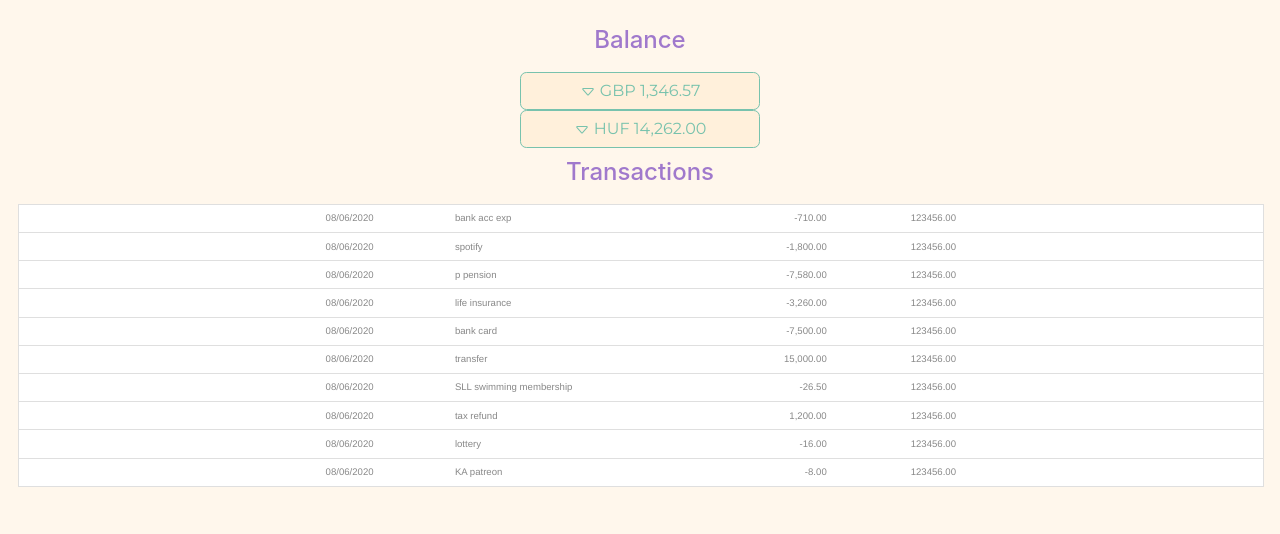
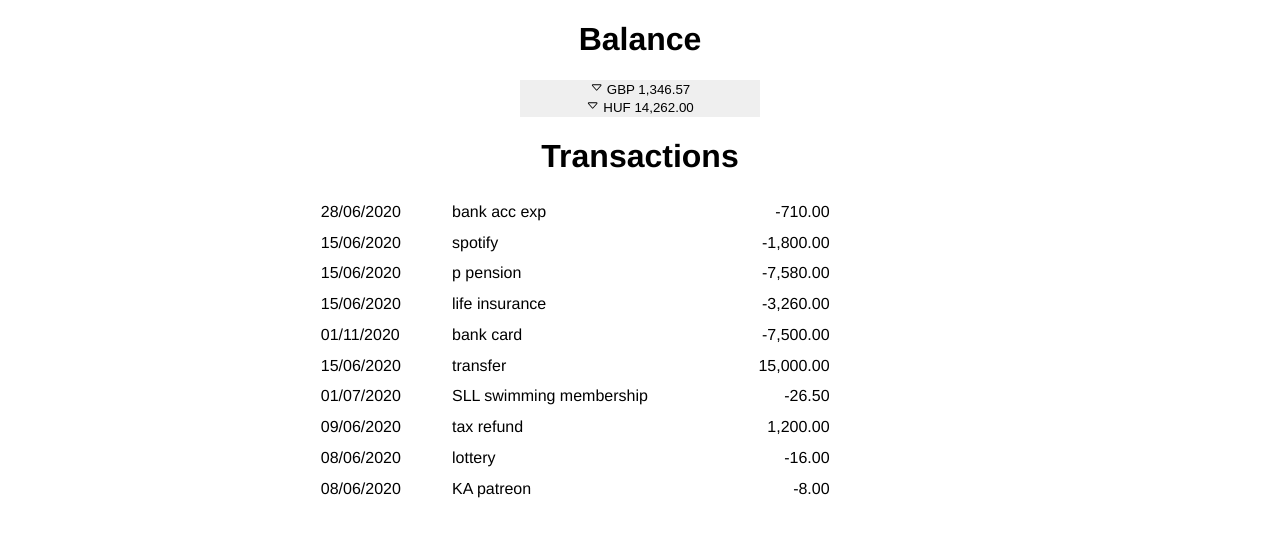
Before and after one commit to dgloriaweb/budgeter_frontend, a Vue app: page / in a window 1280 px wide. Shown: the top 534 px of the page. Built offline with nearby package versions, Linux system fonts and the light colour scheme.

Commit message:
added dates from json

```diff
--- a/db.json
+++ b/db.json
@@ -22,7 +22,7 @@
           "acc_nick": "HSBC A2",
           "acc_type": "savings account",
           "acc_number": "15436254",
-          "amount": 1240.00,
+          "amount": 1240.0,
           "show_in_main_balance": 1,
           "show_in_transactions_balance": 1
         },
@@ -32,7 +32,7 @@
           "acc_nick": "HSBC L1",
           "acc_type": "personal loan",
           "acc_number": "1468451556",
-          "amount": 1720.00,
+          "amount": 1720.0,
           "show_in_main_balance": 1,
           "show_in_transactions_balance": 1
         }
@@ -50,7 +50,7 @@
           "acc_nick": "K&H A1",
           "acc_type": "current account",
           "acc_number": "931100180809",
-          "amount": 14250.00,
+          "amount": 14250.0,
           "show_in_main_balance": 1,
           "show_in_transactions_balance": 1
         },
@@ -67,11 +67,12 @@
       ]
     }
   ],
-  "transactions": [
+  "computed_transactions": [
     {
       "id": 1,
       "currency": "HUF",
       "account": "KH 1",
+      "date": "28/06/2020",
       "description": "bank acc exp",
       "amount": -710
     },
@@ -79,6 +80,7 @@
       "id": 2,
       "currency": "HUF",
       "account": "KH 1",
+      "date": "15/06/2020",
       "description": "spotify",
       "amount": -1800
     },
@@ -86,6 +88,7 @@
       "id": 3,
       "currency": "HUF",
       "account": "KH 1",
+      "date": "15/06/2020",
       "description": "p pension",
       "amount": -7580
     },
@@ -93,6 +96,7 @@
       "id": 4,
       "currency": "HUF",
       "account": "KH 1",
+      "date": "15/06/2020",
       "description": "life insurance",
       "amount": -3260
     },
@@ -100,6 +104,7 @@
       "id": 5,
       "currency": "HUF",
       "account": "KH 1",
+      "date": "01/11/2020",
       "description": "bank card ",
       "amount": -7500
     },
@@ -107,6 +112,7 @@
       "id": 6,
       "currency": "HUF",
       "account": "KH 1",
+      "date": "15/06/2020",
       "description": "transfer",
       "amount": 15000
     },
@@ -114,6 +120,7 @@
       "id": 7,
       "currency": "GBP",
       "account": "HSBC C1",
+      "date": "01/07/2020",
       "description": "SLL swimming membership",
       "amount": -26.5
     },
@@ -121,6 +128,7 @@
       "id": 8,
       "currency": "GBP",
       "account": "HSBC C1",
+      "date": "09/06/2020",
       "description": "tax refund",
       "amount": 1200
     },
@@ -128,6 +136,7 @@
       "id": 9,
       "currency": "GBP",
       "account": "HSBC C1",
+      "date": "08/06/2020",
       "description": "lottery",
       "amount": -16
     },
@@ -135,8 +144,18 @@
       "id": 10,
       "currency": "GBP",
       "account": "HSBC C1",
+      "date": "08/06/2020",
       "description": "KA patreon",
       "amount": -8
     }
+  ],
+  "transactions": [
+    {
+      "id": 1
+
+    },
+    {
+      "id": 2
+    }
   ]
 }
--- a/public/index.html
+++ b/public/index.html
@@ -8,7 +8,7 @@
       content="width=device-width, initial-scale=1, shrink-to-fit=no"
     />
     <link rel="icon" href="<%= BASE_URL %>favicon.ico" />
-    <link
+    <!-- <link
       rel="stylesheet"
       href="https://stackpath.bootstrapcdn.com/bootstrap/4.5.0/css/bootstrap.min.css"
       integrity="sha384-9aIt2nRpC12Uk9gS9baDl411NQApFmC26EwAOH8WgZl5MYYxFfc+NcPb1dKGj7Sk"
@@ -18,18 +18,10 @@
       rel="stylesheet"
       href="https://bootswatch.com/4/minty/bootstrap.min.css"
       crossorigin="anonymous"
-    />
+    /> -->
     <title><%= htmlWebpackPlugin.options.title %></title>
     <style>
-      body{
-        background: #fff7ec;
-      }
-      h1 {
-        font-family:-apple-system, BlinkMacSystemFont, 'Segoe UI', Roboto, Oxygen, Ubuntu, Cantarell, 'Open Sans', 'Helvetica Neue', sans-serif;
-        font-size: 1.5rem;
-        color: #a079cc;
-        padding:0.6rem;
-      }
+
     </style>
   </head>
   <body>
--- a/src/App.vue
+++ b/src/App.vue
@@ -27,7 +27,4 @@ export default {
   text-align: center;
   margin: 1rem;
 }
-body {
-  font-size: 1.8vh;
-}
 </style>
--- a/src/components/Balance.vue
+++ b/src/components/Balance.vue
@@ -115,8 +115,8 @@ export default {
 
 } */
 .currency-button {
-  background: #fff0db;
   min-width: 15rem;
+  border:none;
 }
 
 .collapsed > .when-opened,
@@ -124,9 +124,6 @@ export default {
   display: none;
 }
 
-.accounts-collapse {
-  background: azure;
-}
 
 /* grid */
 .grid-container {
--- a/src/components/Main.vue
+++ b/src/components/Main.vue
@@ -17,4 +17,5 @@ export default {
 }
 </script>
 
-<style scoped></style>
+<style scoped>
+</style>
--- a/src/components/Transaction.vue
+++ b/src/components/Transaction.vue
@@ -2,25 +2,27 @@
   <div>
     <div class="grid-container">
       <div class="grid-item1">
-        08/06/2020
+        {{ transaction.date }}
       </div>
 
       <div class="grid-item2">
         {{ transaction.description }}
       </div>
       <div class="grid-item3">
-          {{ transaction.amount | toFloat }}
+        {{ transaction.amount | toFloat }}
       </div>
       <div class="grid-item3">
-          123456.00
+
       </div>
     </div>
   </div>
 </template>
 
 <script>
+
 export default {
   props: ['transaction'],
+  //add computed item for balance
 }
 </script>
 
@@ -38,10 +40,12 @@ export default {
 .grid_item_amount {
   text-align: right;
 }
-.grid-item1, .grid-item2 {
+.grid-item1,
+.grid-item2 {
   text-align: left;
 }
-.grid-item3, .grid-item4 {
+.grid-item3,
+.grid-item4 {
   text-align: right;
 }
 </style>
--- a/src/components/TransactionsList.vue
+++ b/src/components/TransactionsList.vue
@@ -26,7 +26,7 @@ export default {
   name: 'TransactionsList',
   data() {
     return {
-      db_json: json.transactions,
+      db_json: json.computed_transactions,
       transactions: [],
     }
   },
@@ -59,7 +59,6 @@ export default {
   padding: 0.1rem;
 }
 ul {
-  font-size: 0.6rem;
   list-style: none;
   padding-inline-start: 0.1rem;
 }
```
